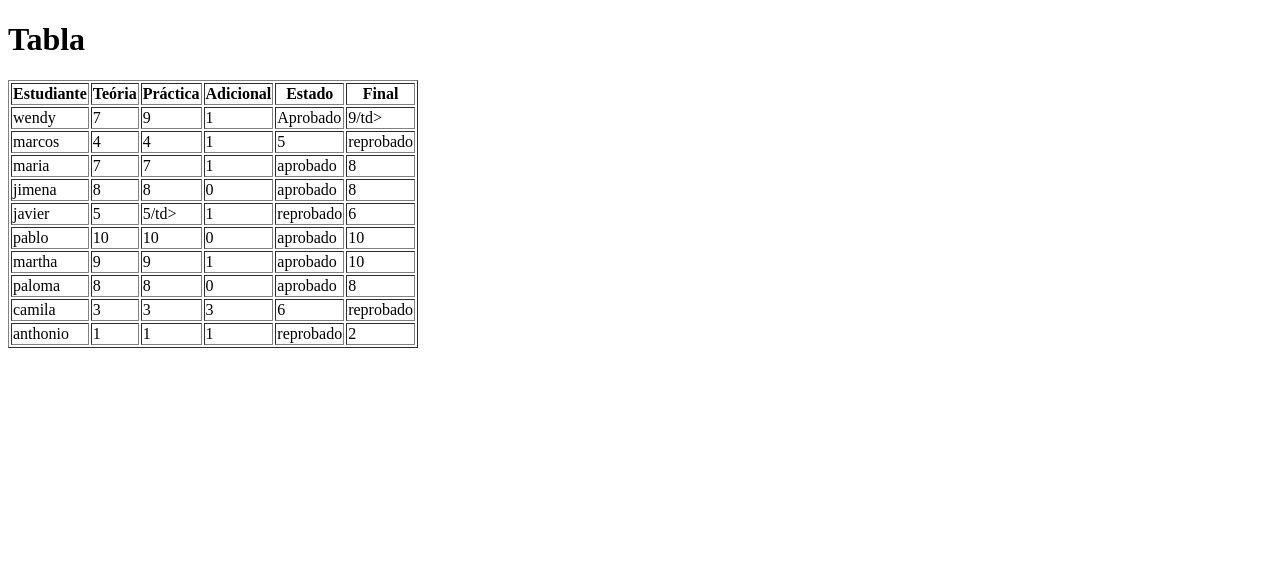
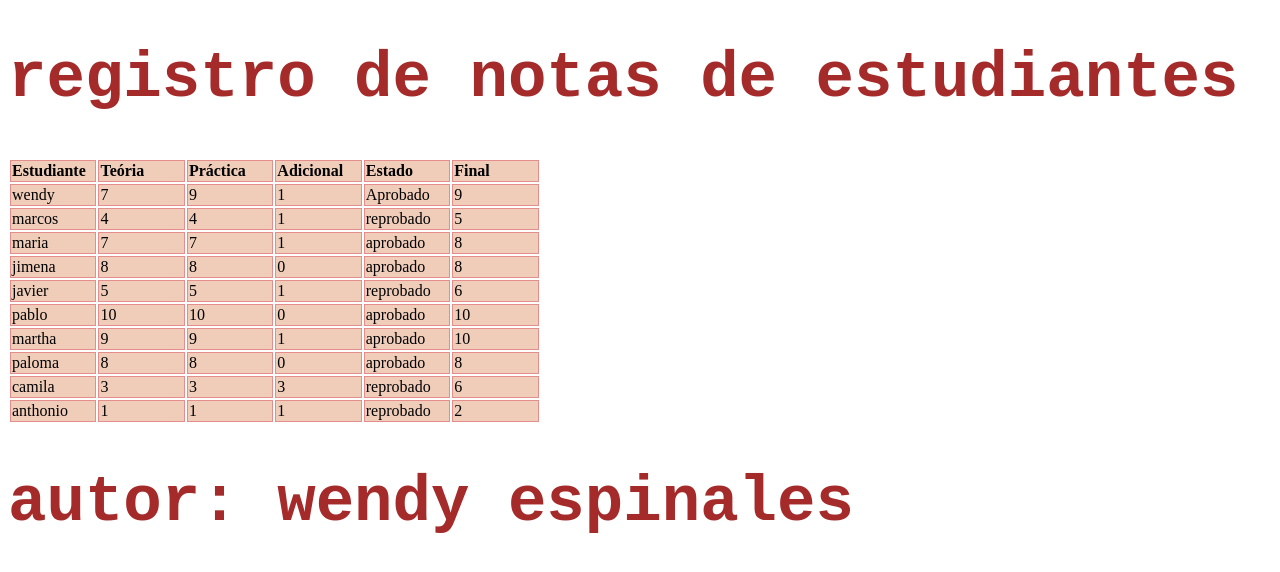
Before and after one commit to Wendy-Espinales14/examenparcialwebII, a website: page index.html in a window 1280 px wide. Drawn offline with Linux system fonts and the light colour scheme.

Commit message:
Update index.html

```diff
--- a/index.html
+++ b/index.html
@@ -9,8 +9,8 @@
 <body>
 
     <main>
-        <h1> Tabla </h1>
-        <table border="1">
+        <h1> registro de notas de estudiantes</h1>
+        <table>
             <thead>
                 <tr>
                     <th>Estudiante</th>
@@ -30,15 +30,15 @@
                     <td>9</td>
                     <td>1</td>
                     <td>Aprobado</td>
-                    <td>9/td>
+                    <td>9 </td>
                 </tr>
                 <tr>
                     <td>marcos</td>
                     <td>4</td>
                     <td>4</td>
                     <td>1</td>
+                    <td>reprobado</td>
                     <td>5</td>
-                    <td>reprobado</td>
                 </tr>
                 <tr>
                     <td>maria</td>
@@ -59,7 +59,7 @@
                 <tr>
                     <td>javier</td>
                     <td>5</td>
-                    <td>5/td>
+                    <td>5</td>
                     <td>1</td>
                     <td>reprobado</td>
                     <td>6</td>
@@ -93,8 +93,8 @@
                     <td>3</td>
                     <td>3</td>
                     <td>3</td>
+                    <td>reprobado</td>
                     <td>6</td>
-                    <td>reprobado</td>
                 </tr>
                 <tr>
                     <td>anthonio</td>
@@ -107,5 +107,24 @@
             </tbody>
         </table>
     </main>
+    <h1> autor: wendy espinales</h1>
 </body>
 </html>
+<style>
+    .table{
+   border: 1px solid #000;
+
+    }
+    th, td {
+   width: 15%;
+   text-align: left;
+   vertical-align: top;
+   border: 1px solid rgb(229, 140, 140);
+   background-color: rgb(240, 205, 185);
+}
+h1{
+    font-size: 400.5%;
+    font-family: 'Courier New', Courier, monospace;
+    color: brown
+}
+</style>
```
